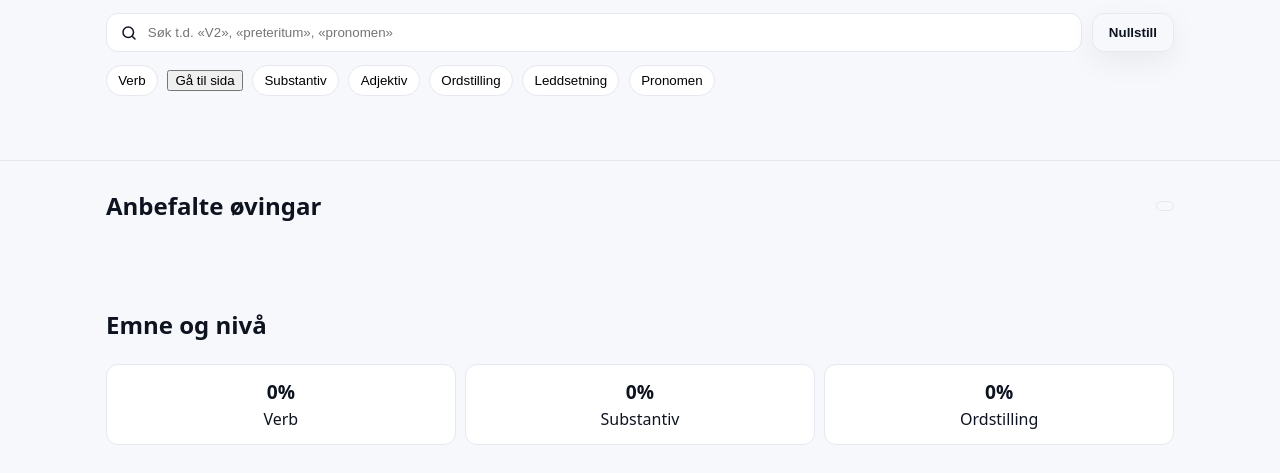
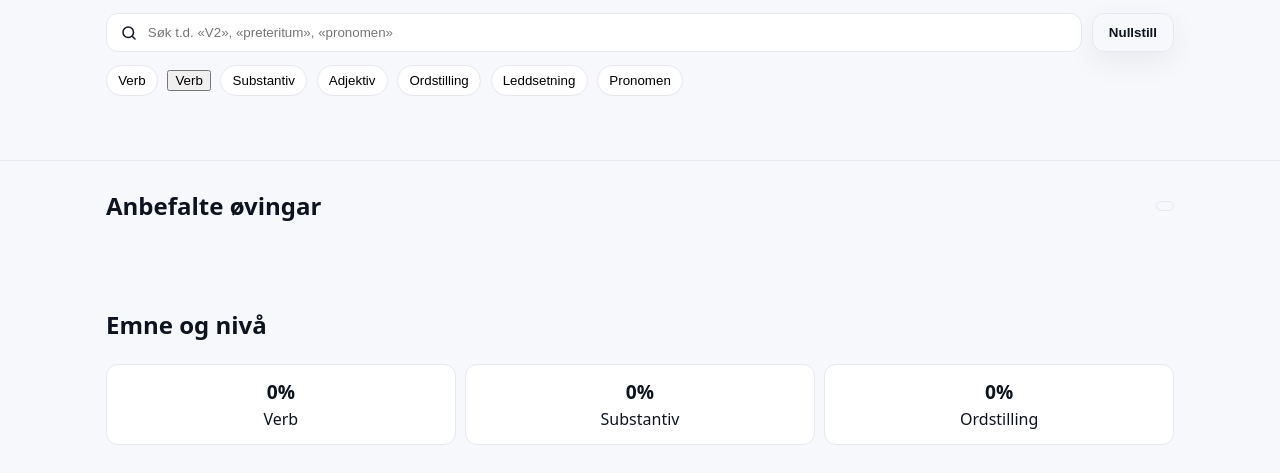
Before and after one commit to LektorTorrkvist/norsklaben, a plain HTML site: page index.html in a window 1280 px wide. Shown: the part 327-800 px from the top of the page. Drawn offline with Linux system fonts and the light colour scheme.

Commit message:
Update index.html

```diff
--- a/index.html
+++ b/index.html
@@ -179,9 +179,8 @@
         </div>
 
         <div class="row" style="margin-top:.8rem" id="chips" aria-label="Filter">
-          <button class="chip" data-chip="verb">Verb</button>
-          <button onclick="location.href='file:///C:/Users/holtov/Downloads/verb%20(7).html';">
-  Gå til sida
+          <button class="chip" data-chip="verb">Verb</button> <button onclick="location.href='file:///C:/Users/holtov/Downloads/verb%20(7).html';">
+  Verb
 </button>
           <button class="chip" data-chip="substantiv">Substantiv</button>
           <button class="chip" data-chip="adjektiv">Adjektiv</button>
```
